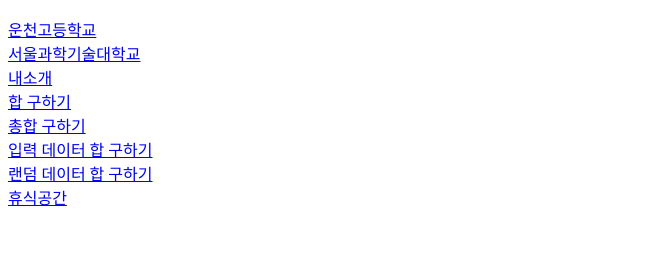
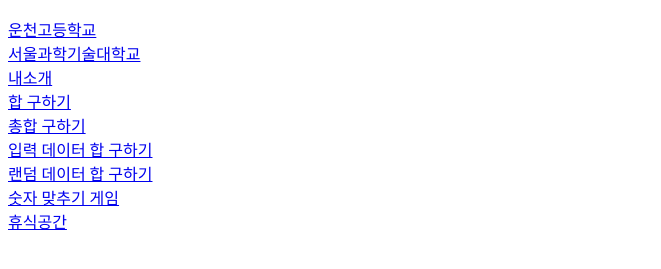
Before and after one commit to khlee2016/wc2022, a plain HTML site: page index.html in a window 1280 px wide. Shown: the part 113-382 px from the top of the page, without its empty margins (0-661 px from the left). Drawn offline with Linux system fonts and the light colour scheme.

Commit message:
Update index.html

```diff
--- a/index.html
+++ b/index.html
@@ -12,6 +12,7 @@
 <a href="add.html">총합 구하기</a><br>
 <a href="data.html">입력 데이터 합 구하기</a><br>
 <a href="randata.html">랜덤 데이터 합 구하기</a><br>
+<a href="numgame.html">숫자 맞추기 게임</a><br>
 <a href="joy.html">휴식공간</a>
 </BODY>
 </HTML>
```
